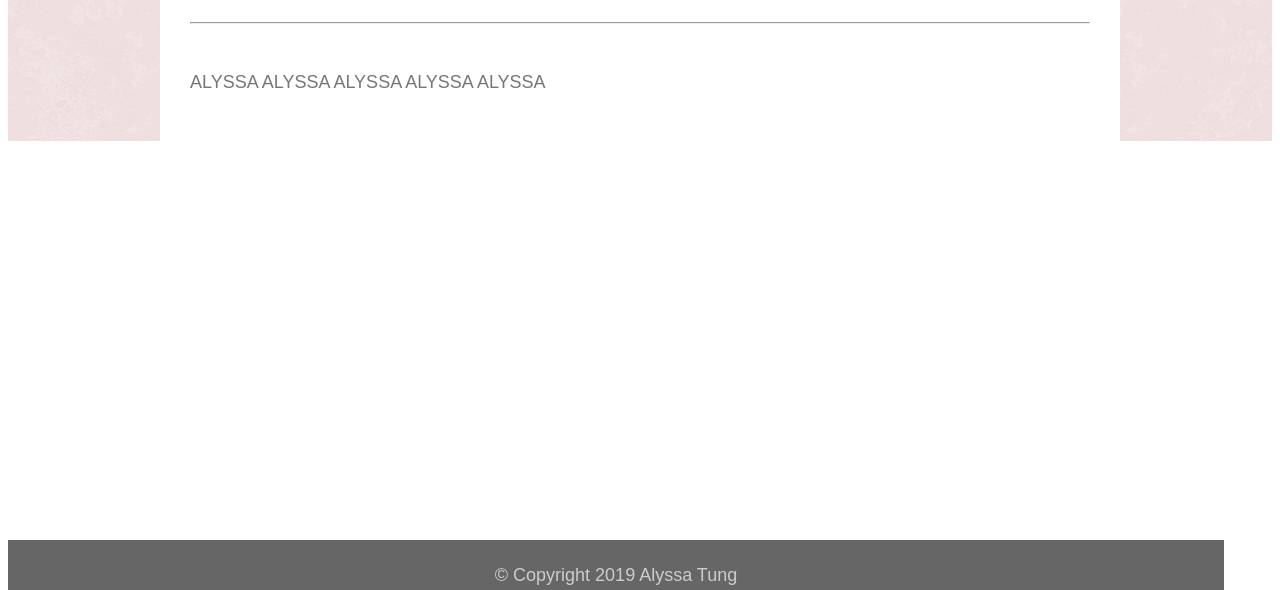
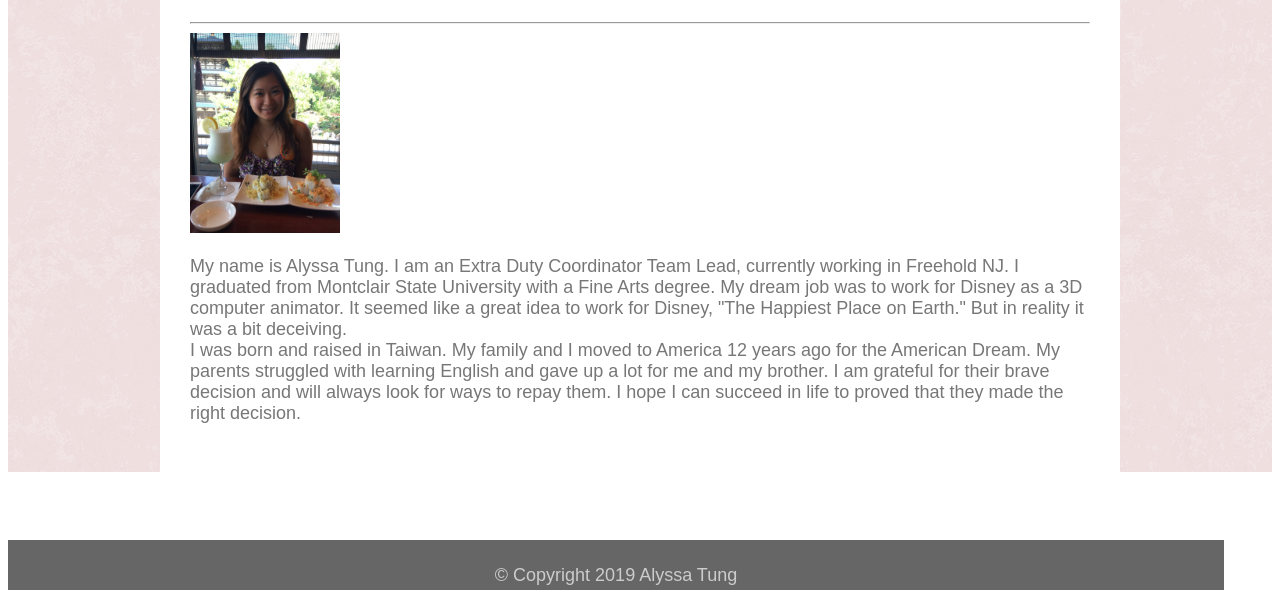
Before and after one commit to codelyss/Portfolio_hw, a plain HTML site: page index.html in a window 1280 px wide. Shown: the part 210-800 px from the top of the page. Drawn offline with Linux system fonts and the light colour scheme.

Commit message:
fixed layout

```diff
--- a/index.html
+++ b/index.html
@@ -36,10 +36,10 @@
 
             <section>
                 <!--Put image here -->
-                <img #>
+                <img src="assets/images/IMG_0195.JPG" alt="Alyssa Tung" height="200px" width="150px"/>
 
                 <!-- Write a paragraph or two about myself here -->
-                <p>ALYSSA ALYSSA ALYSSA ALYSSA ALYSSA</p>
+                <p>My name is Alyssa Tung. I am an Extra Duty Coordinator Team Lead, currently working in Freehold NJ. I graduated from Montclair State University with a Fine Arts degree. My dream job was to work for Disney as a 3D computer animator. It seemed like a great idea to work for Disney, "The Happiest Place on Earth." But in reality it was a bit deceiving.<br>I was born and raised in Taiwan. My family and I moved to America 12 years ago for the American Dream. My parents struggled with learning English and gave up a lot for me and my brother. I am grateful for their brave decision and will always look for ways to repay them. I hope I can succeed in life to proved that they made the right decision.</p>
             </section>
         </div>
     </div>
```
Also changed, not shown: portfolio.html (+1 -1 lines), assets/images/IMG_0195.JPG (added).
